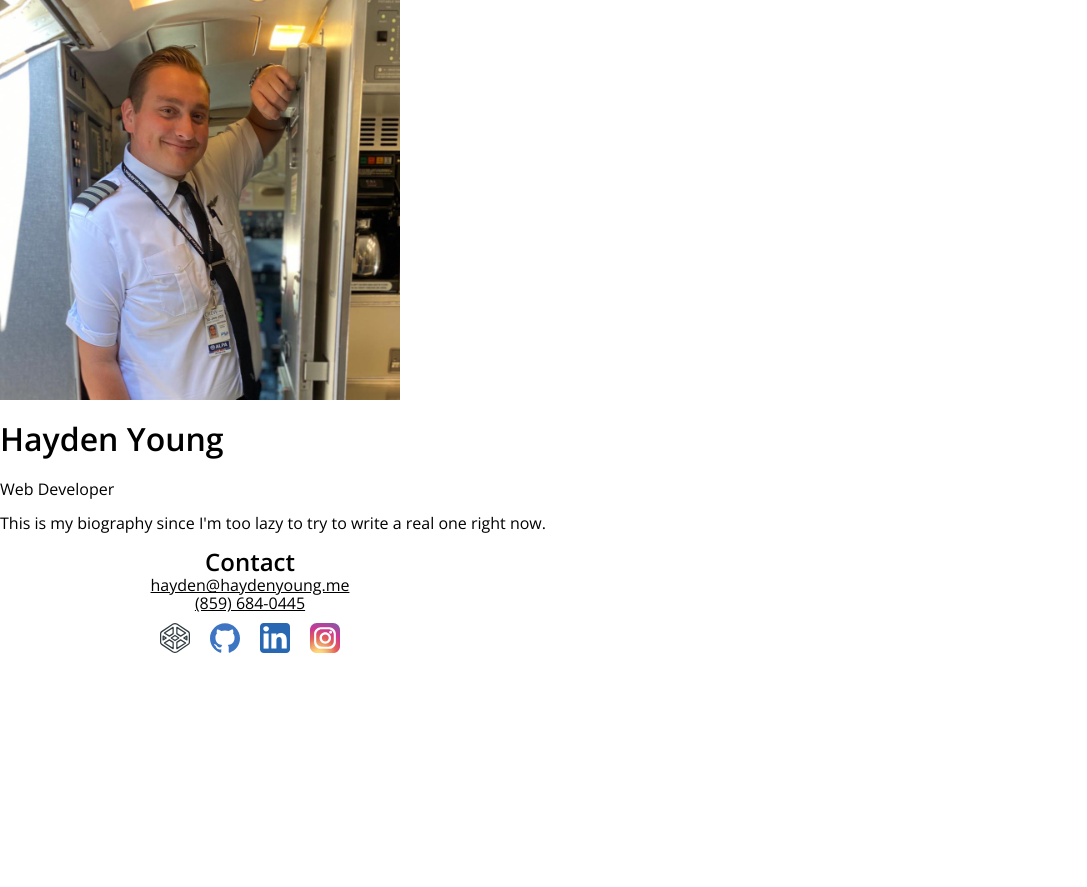
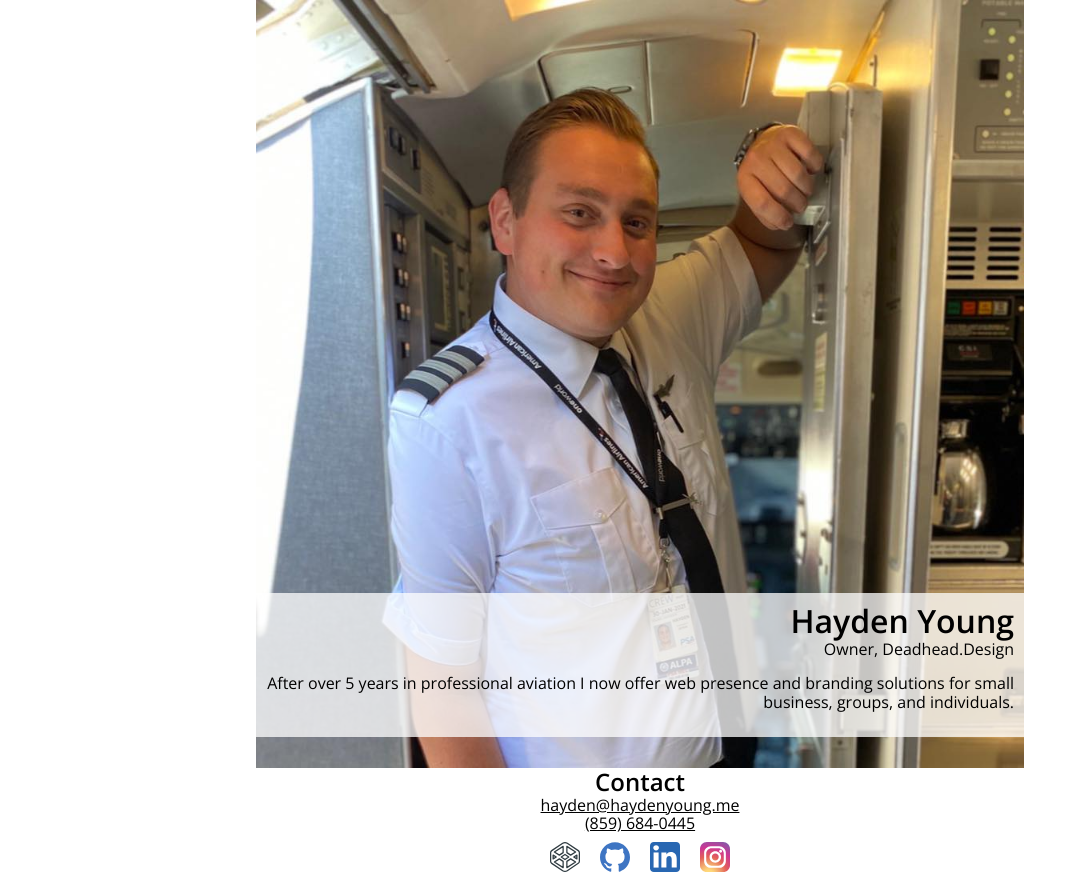
Before and after one commit to ztlhayden/resume_site_template, a Gatsby site: page / in a window 1280 px wide. Shown: the whole page, without its empty margins (0-1087 px from the left). Before the commit the page ends 800 px from the top, so only its background shows below. Built offline with nearby package versions, Linux system fonts and the light colour scheme; Gatsby itself is replaced by a stand-in of ours.

Commit message:
styles bio section

```diff
--- a/src/assets/data/resume-data.json
+++ b/src/assets/data/resume-data.json
@@ -1,9 +1,9 @@
 [
   {
     "name": "Hayden Young",
-    "title": "Web Developer",
+    "title": "Owner, Deadhead.Design",
     "objective": "I aim to provide your orginization the amazing web presence it deserves.",
-    "bio": "This is my biography since I'm too lazy to try to write a real one right now.",
+    "bio": "After over 5 years in professional aviation I now offer web presence and branding solutions for small business, groups, and individuals.",
     "email": "hayden@haydenyoung.me",
     "phone": "(859) 684-0445",
     "social": {
--- a/src/style/components/_Bio.scss
+++ b/src/style/components/_Bio.scss
@@ -1,8 +1,24 @@
 .bio_wrapper {
+  margin: 0 auto;
+  max-width: 768px;
+  min-width: 300px;
 
   .bio_picture {
-    max-width: 400px;
   }
 
+  .bio_info {
+    text-align: right;
+    padding: 10px;
+    background-color: rgba(255,255,255,.75);
 
+    float: left;
+    position: relative;
+    top: -175px;
+    margin-bottom: -175px;
+
+    h1{
+      margin: 0;
+      padding: 0;
+    }
+  }
 }
--- a/src/style/components/_Contact.scss
+++ b/src/style/components/_Contact.scss
@@ -2,6 +2,7 @@
   width: 80%;
   max-width: 500px;
   text-align: center;
+  margin: 0 auto;
 
   h2 {
     margin: 0;
--- a/src/style/index.scss
+++ b/src/style/index.scss
@@ -1,3 +1,7 @@
 @import './components/index';
 
 @import './base/index';
+
+html {
+  box-sizing: border-box;
+}
```
